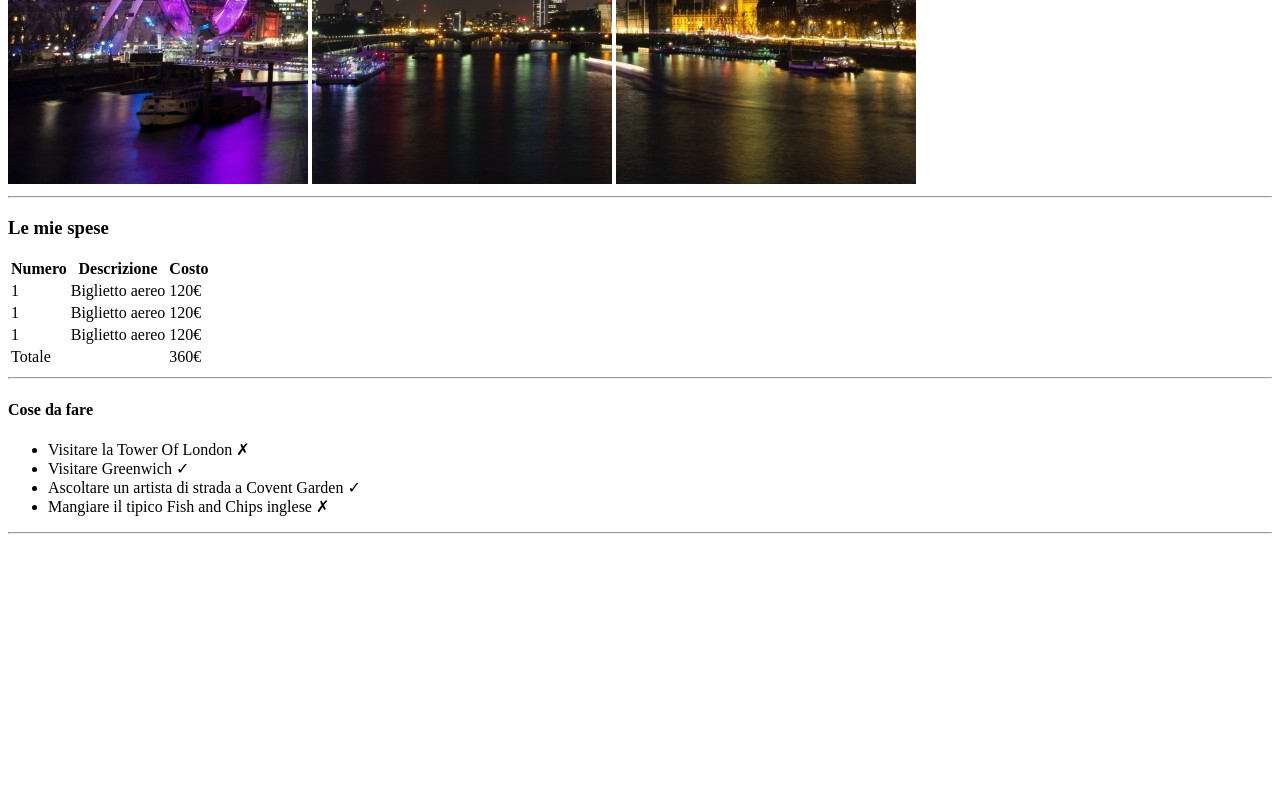
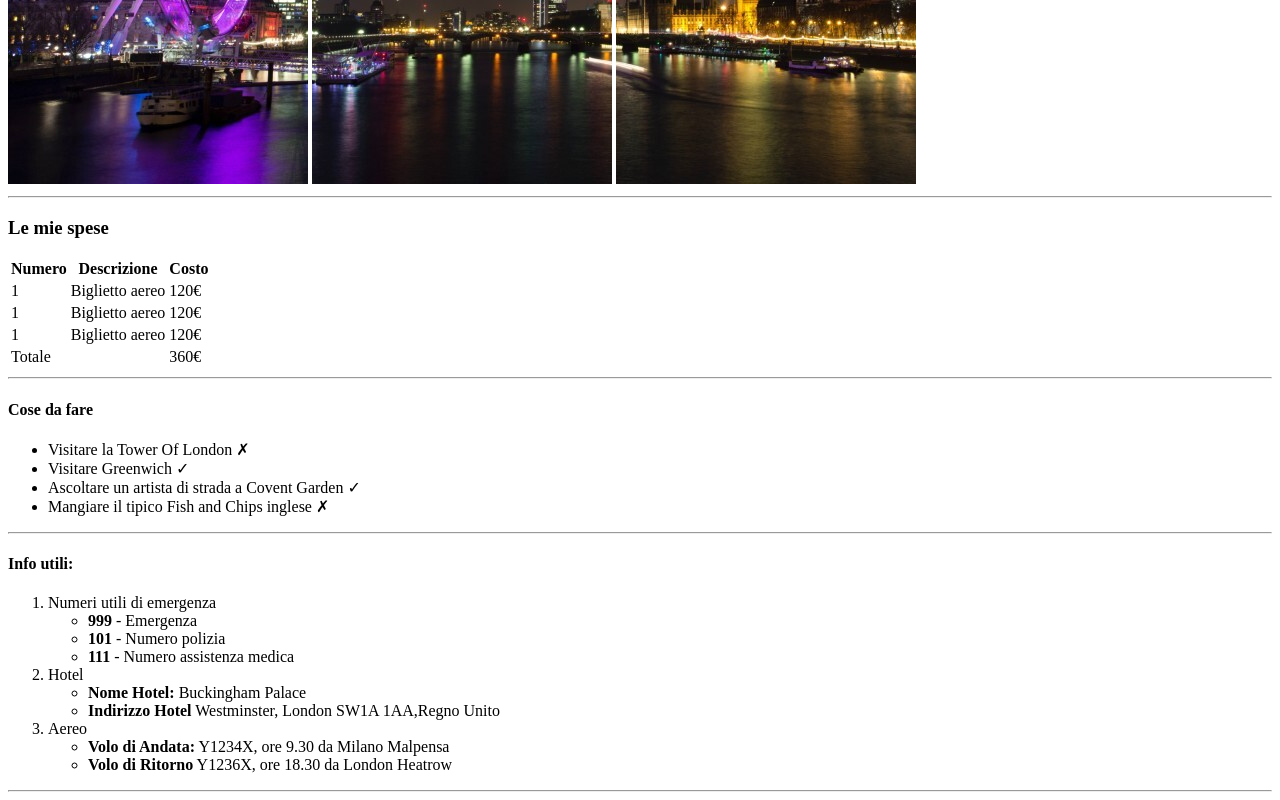
Before and after one commit to davide-rullo/html-london-trip, a plain HTML site: page index.html in a window 1280 px wide. Shown: the part 496-1296 px from the top of the page. Before the commit the page ends 1038 px from the top, so only its background shows below. Drawn offline with Linux system fonts and the light colour scheme.

Commit message:
Fifth commit
Added "info utili" section

```diff
--- a/index.html
+++ b/index.html
@@ -66,6 +66,35 @@
             <hr>
         </section>
 
+        <!-- Info utili section -->
+        <section>
+
+            <h4>Info utili:</h4>
+            <ol>
+                <li>Numeri utili di emergenza
+                    <ul>
+                        <li><strong>999</strong> - Emergenza</li>
+                        <li><strong>101</strong> - Numero polizia</li>
+                        <li><strong>111</strong> - Numero assistenza medica</li>
+                    </ul>
+                </li>
+
+                <li>Hotel</li>
+                    <ul>
+                        <li><strong>Nome Hotel:</strong> Buckingham Palace</li>
+                        <li><strong>Indirizzo Hotel</strong> Westminster, London SW1A 1AA,Regno Unito</li>
+                    </ul>
+
+                <li>Aereo</li>
+                    <ul>
+                        <li><strong>Volo di Andata:</strong> Y1234X, ore 9.30 da Milano Malpensa</li>
+                        <li><strong>Volo di Ritorno</strong> Y1236X, ore 18.30 da London Heatrow</li>
+                    </ul>
+            </ol>
+
+            <hr>
+
+        </section>
 
     </main>
 
```
